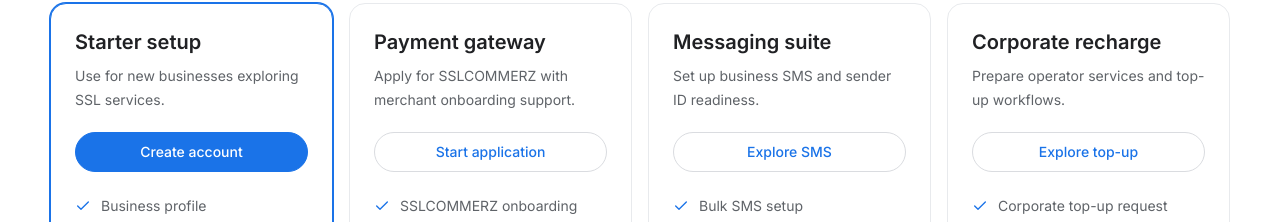
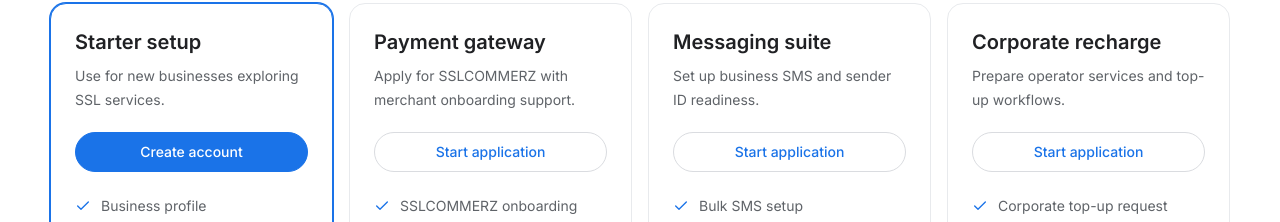
Before and after one commit to alimoon-nisha/ssl_business_platform, a Next.js app: page / in a window 1280 px wide. Shown: the part 1994-2216 px from the top of the page. Built offline with nearby package versions, Linux system fonts and the light colour scheme.

Commit message:
Update CTA text for activation cards

```diff
--- a/src/data/mockPlatform.ts
+++ b/src/data/mockPlatform.ts
@@ -77,7 +77,7 @@ export const servicePlans = [
   {
     name: "Messaging suite",
     description: "Set up business SMS and sender ID readiness.",
-    cta: "Explore SMS",
+    cta: "Start application",
     href: "/get-started?service=messaging-suite",
     highlighted: false,
     features: [
@@ -91,7 +91,7 @@ export const servicePlans = [
   {
     name: "Corporate recharge",
     description: "Prepare operator services and top-up workflows.",
-    cta: "Explore top-up",
+    cta: "Start application",
     href: "/get-started?service=corporate-recharge",
     highlighted: false,
     features: [
```
